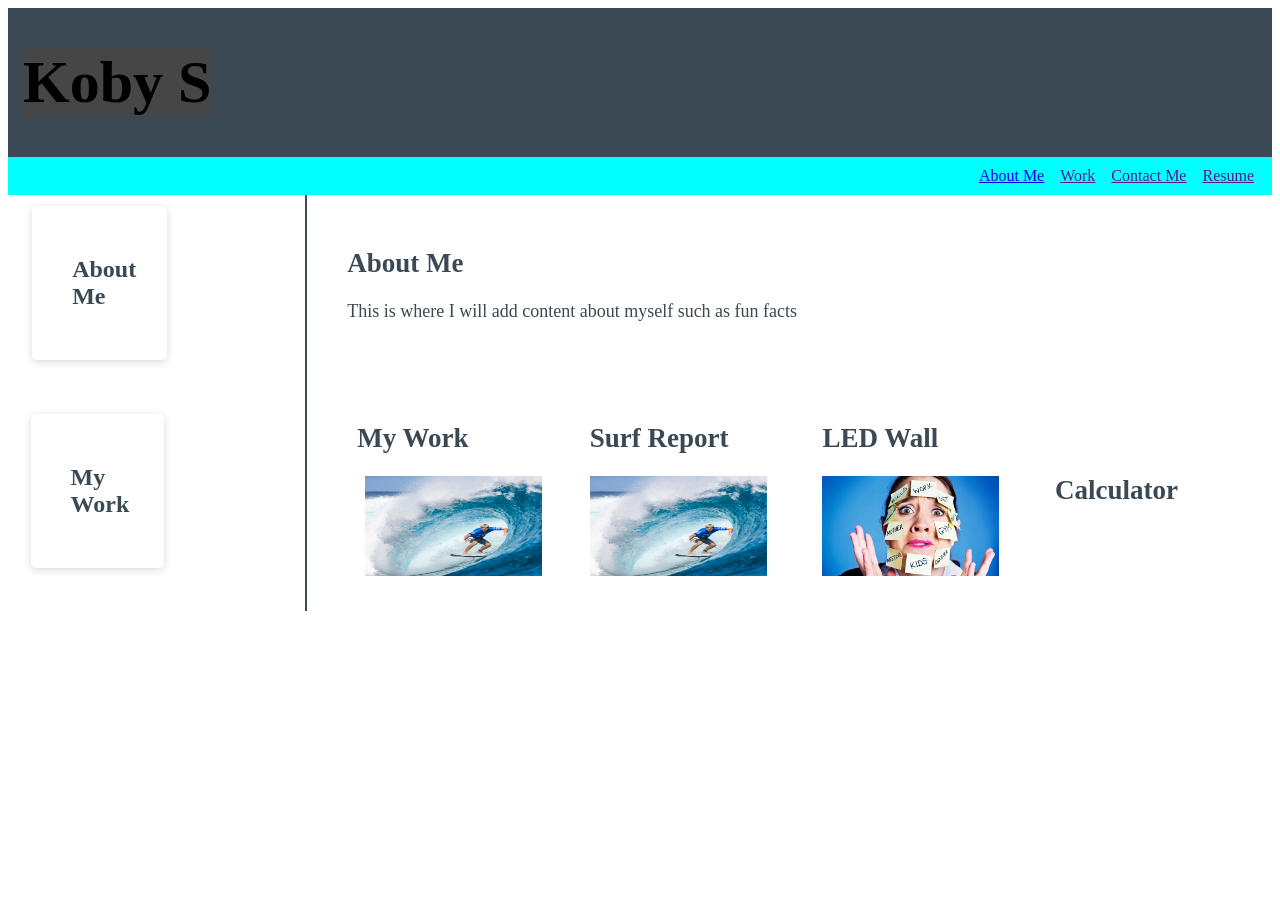
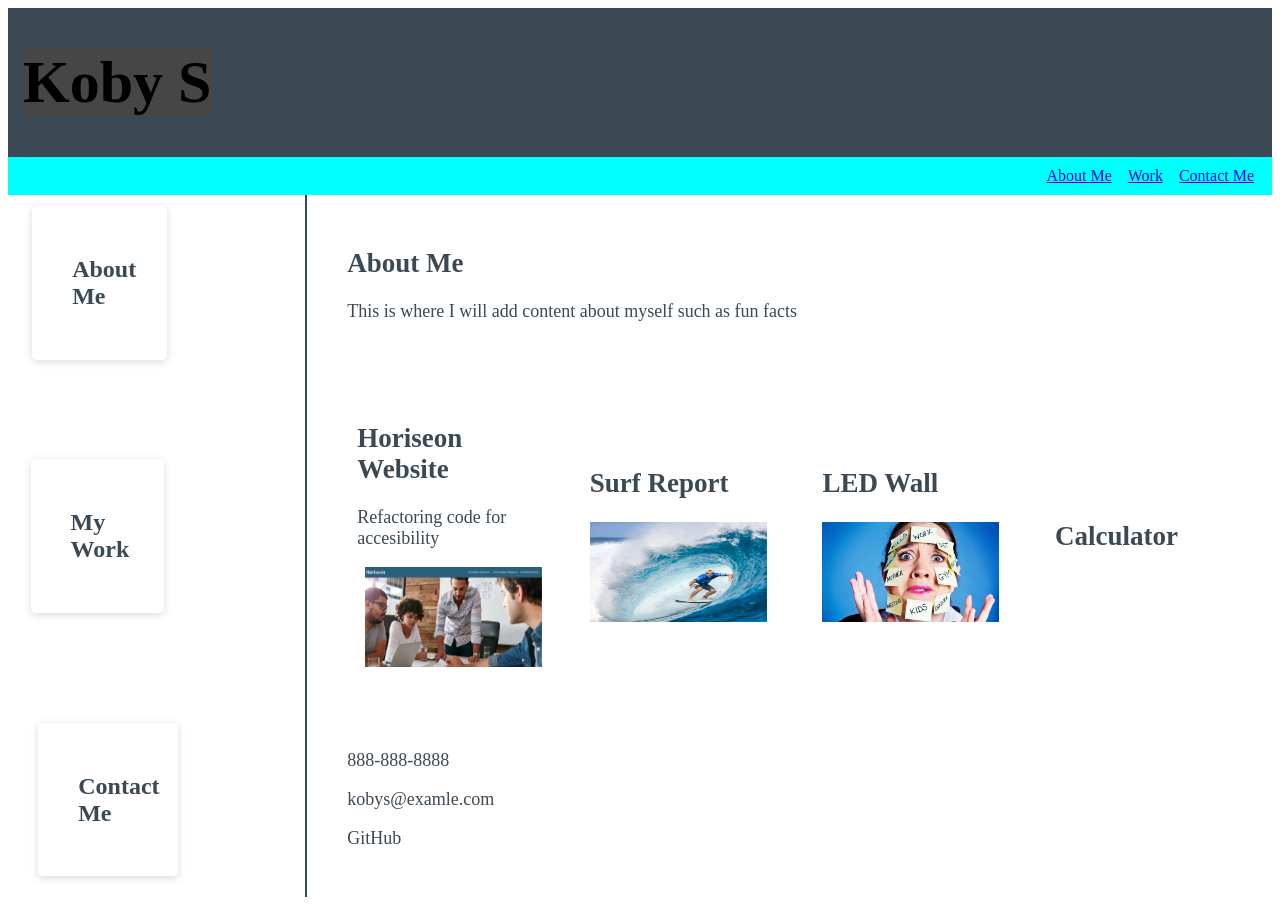
Before and after one commit to KobyS82/First-Profile, a plain HTML site: page index.html in a window 1280 px wide. Before the commit the page ends 800 px from the top, so only its background shows below. Drawn offline with Linux system fonts and the light colour scheme.

Commit message:
fixed nav bar and added min width

```diff
--- a/Assets/style.css
+++ b/Assets/style.css
@@ -69,19 +69,19 @@ a {
 }
 
 .Rcard {
-  /*
+/*
   display: flex;
   float: right;
   */
   /* flex-direction: column; */
-  background-color: hsl(0, 0%, 100%);
   /* border-radius: 5px;
   border-width: 1px; */
   /* box-shadow: rgba(0, 0, 0, 0.15) 0px 2px 8px 0px; */
+  /* margin: 0 auto; */
+  /* max-width: 800px; */
+  background-color: hsl(0, 0%, 100%);
   color: hsl(206, 17%, 28%);
   font-size: 18px;
-  /* margin: 0 auto; */
-  /* max-width: 800px; */
   padding: 30px 40px;
   width: 70%;
   border-left: 2px solid;
@@ -93,14 +93,14 @@ a {
   /* display: flex;
   float: left; */
   /* flex-direction: column; */
+  /* font-size: 18px; */
+  /* max-width: 800px; */
   background-color: hsl(0, 0%, 100%);
   border-radius: 5px;
   border-width: 1px;
   box-shadow: rgba(0, 0, 0, 0.15) 0px 2px 8px 0px;
   color: hsl(206, 17%, 28%);
-  /* font-size: 18px; */
   margin: 0 auto;
-  /* max-width: 800px; */
   padding: 30px 40px;
   width: 30%;
 }
@@ -110,14 +110,14 @@ a {
   /* display: flex;
   flex-wrap: wrap; */
   /* flex-direction: row; */
+  /* margin: 0 auto; */
+  /* max-width: 800px; */
   background-color: hsl(0, 0%, 100%);
   border-radius: 5px;
   border-width: 1px;
   box-shadow: rgba(0, 0, 0, 0.15) 0px 2px 8px 0px;
   color: hsl(206, 17%, 28%);
   font-size: 18px;
-  /* margin: 0 auto; */
-  /* max-width: 800px; */
   padding: 30px 40px;
   width: 300px;
 }
--- a/index.html
+++ b/index.html
@@ -16,18 +16,17 @@
 
     <!-- Navbar -->
     <nav>
-        <ul> <!--ADD PAGE SCROLL-->
-            <li><a href="#about-me?>">About Me</a></li>
-            <li><a href="">Work</a></li>
-            <li><a href="">Contact Me</a></li>
-            <li><a href="">Resume</a></li>
+        <ul>
+            <li><a href="#about-me">About Me</a></li>
+            <li><a href="#work">Work</a></li>
+            <li><a href="#contact-me">Contact Me</a></li>
         </ul>
     </nav>
 
     <!-- Body -->
     <main>
         <!-- About Me-->
-        <section class ="felx-row">
+        <section id="about-me" class="felx-row"> <!--ADD @MEDIA FOR MIN MAX SIZE-->
             <section>
                 <div class="Lcard">
                     <h2>About Me</h2>
@@ -42,7 +41,7 @@
         </section>
 
         <!--Work-->
-        <section class ="felx-row">
+        <section id="work" class="felx-row">
             <section>
                 <div class="Lcard">
                     <h2>My Work</h2>
@@ -51,20 +50,18 @@
 
             <section class ="felx-row Rcard" >
                 <section class="img-box">
-                        <h2>My Work</h2>
-                        <a href="" target="_blank"><img class="img-big" src="./Assets/Surf-big-wave.jpeg" alt="Surfing in a sunset"></a>
+                        <h2>Horiseon Website</h2>
+                        <p>Refactoring code for accesibility</p>
+                        <a href="https://kobys82.github.io/Week-1-challenge/" target="_blank"><img class="img-big" src="./Assets/Horiseon-picture.JPG" alt="Surfing in a sunset"></a>
                 </section>
-
                 <section class="img-box">
                     <h2>Surf Report</h2>
                     <img class="img-big" src="./Assets/Surf-big-wave.jpeg" alt="Surfing in a sunset">
                 </section>
-
                 <section class="img-box">
                     <h2>LED Wall</h2>
                     <img class="img-big" src="./Assets/_95146618_bills.jpg" alt="Head with notes on it">
                 </section>
-
                 <section class="img-box">
                     <h2>Calculator</h2>
                 </section>
@@ -72,8 +69,18 @@
         </section>
 
         <!--Contact Me-->
-        <section>
+        <section id="contact-me" class="felx-row">
+            <section>
+                <div class ="Lcard">
+                    <h2>Contact Me</h2>
+                </div>
+            </section>
 
+            <section class="flex-row Rcard">
+                <p>888-888-8888</p>
+                <p>kobys@examle.com</p>
+                <p>GitHub</p>
+            </section>
         </section>
 
         <!-- Sidebar
```
Also changed, not shown: Assets/Horiseon-picture.JPG (added).
